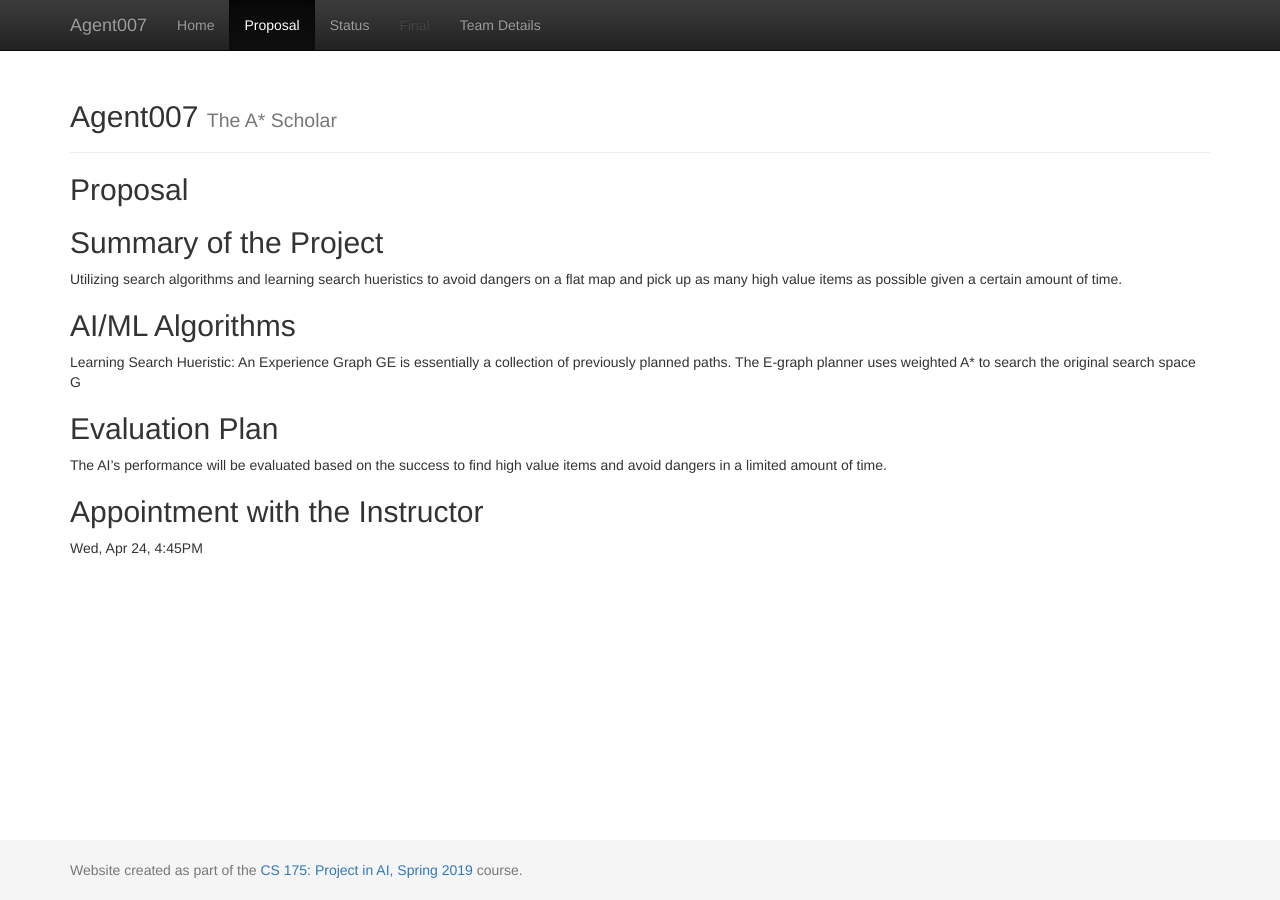
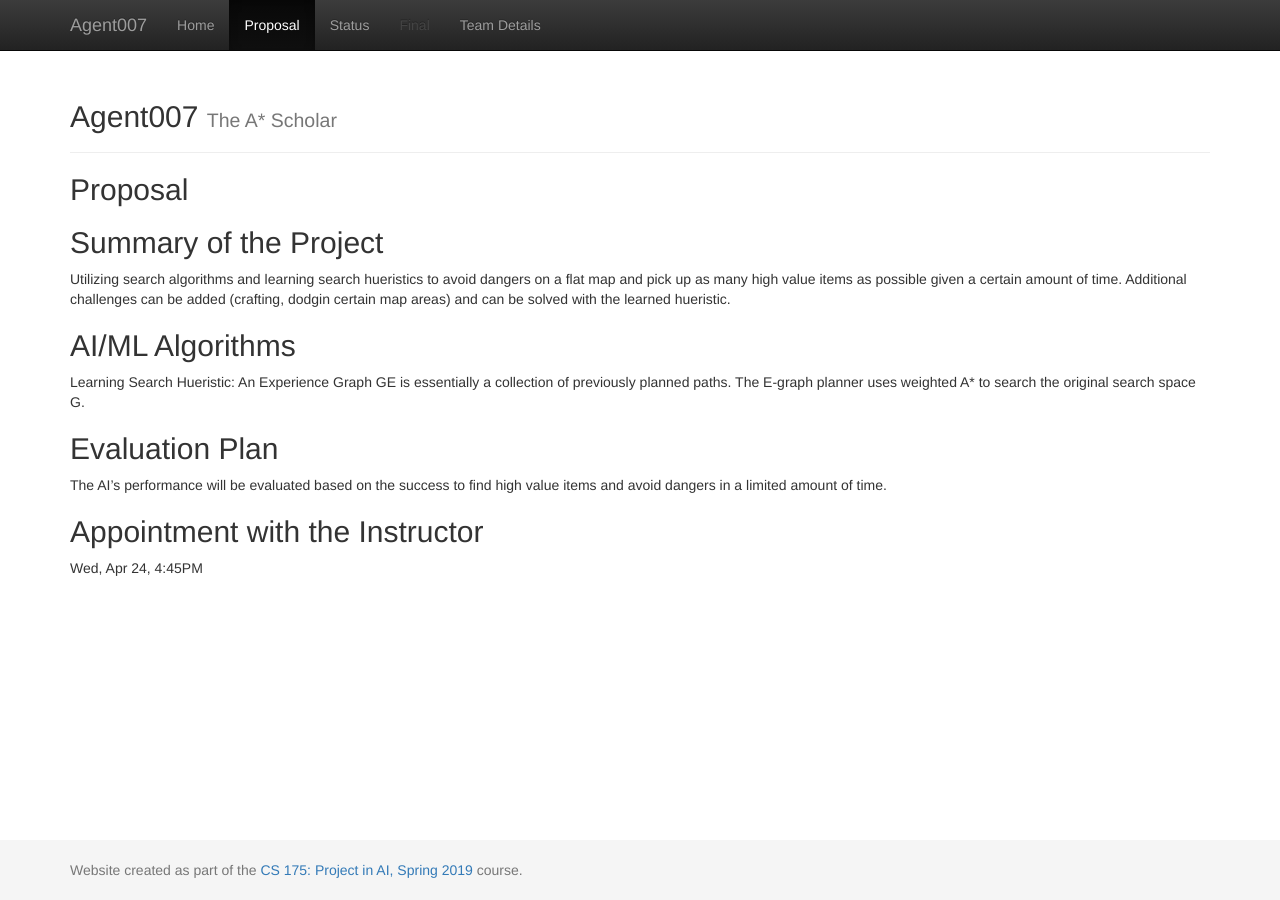
Before and after one commit to KumarHX/Agent007, a Jekyll site: the page built from docs/proposal.md, in a window 1280 px wide. Built offline with Jekyll 4.4.1, drawn with Linux system fonts in a browser that asks for light colours.

Commit message:
updating site

```diff
--- a/docs/proposal.md
+++ b/docs/proposal.md
@@ -7,11 +7,11 @@ title:  Proposal
 
 
 ## Summary of the Project
-Utilizing search algorithms and learning search hueristics to avoid dangers on a flat map and pick up as many high value items as possible given a certain amount of time.
+Utilizing search algorithms and learning search hueristics to avoid dangers on a flat map and pick up as many high value items as possible given a certain amount of time. Additional challenges can be added (crafting, dodgin certain map areas) and can be solved with the learned hueristic.
 
 
 ## AI/ML Algorithms
-Learning Search Hueristic: An Experience Graph GE is essentially a collection of previously planned paths. The E-graph planner uses weighted A* to search the original search space G
+Learning Search Hueristic: An Experience Graph GE is essentially a collection of previously planned paths. The E-graph planner uses weighted A* to search the original search space G.
 
 ## Evaluation Plan
 The AI’s performance will be evaluated based on the success to find high value items and avoid dangers in a limited amount of time.
```
